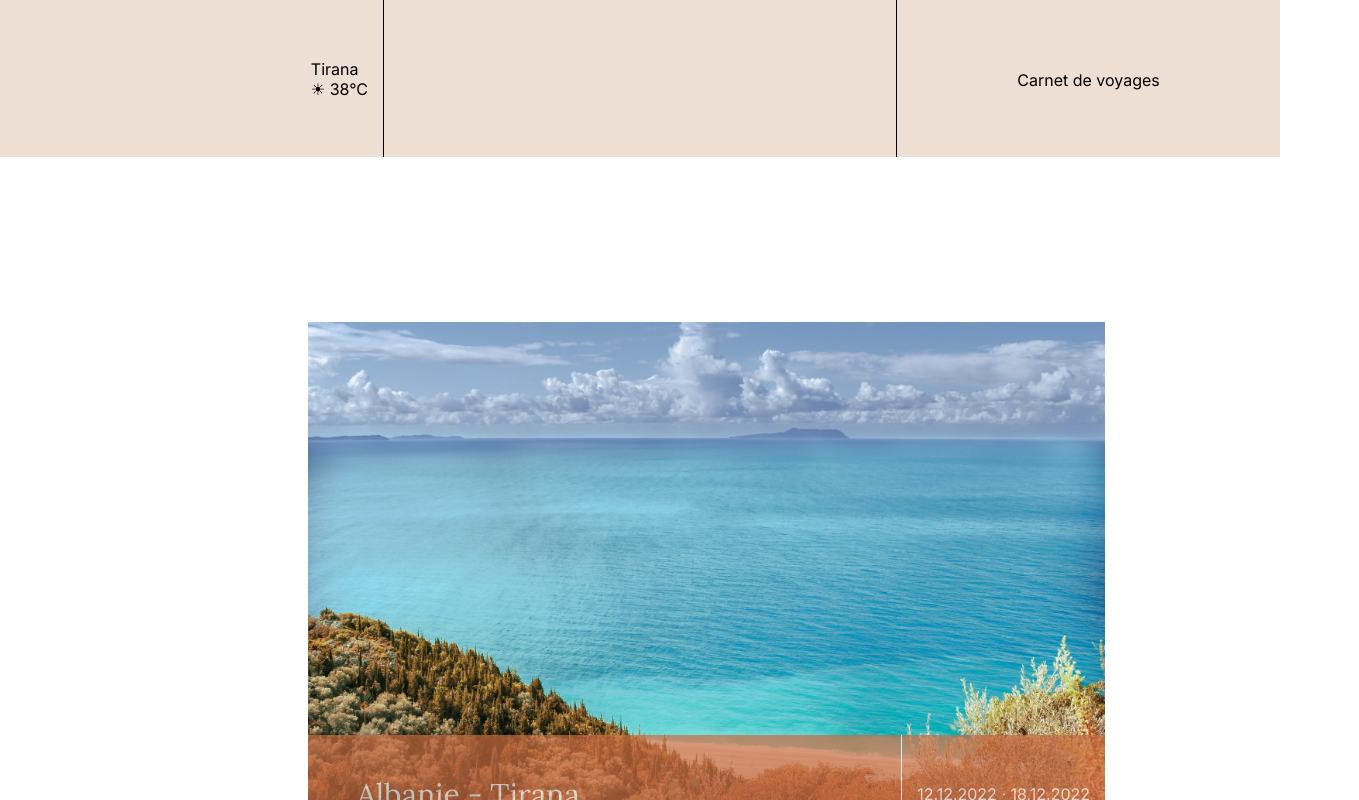
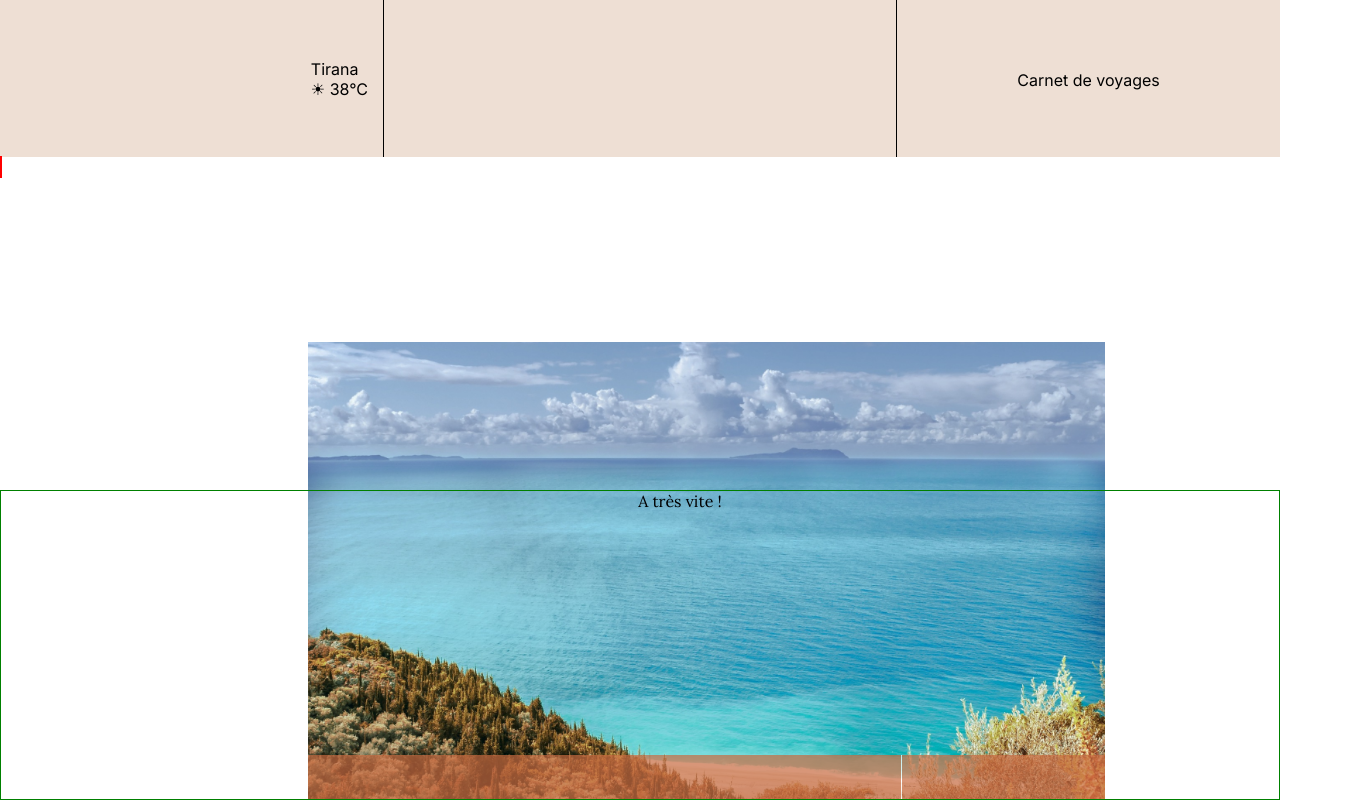
Before and after one commit to cpoiny/Blog-voyage2, an Angular app: page / in a window 1280 px wide. Shown: the top 800 px of the page, 1359 px wide, since content can reach past the window. Built offline with nearby package versions, Linux system fonts and the light colour scheme.

Commit message:
creation du footer mais ne se met pas ou je veux

```diff
--- a/src/app/app.component.css
+++ b/src/app/app.component.css
@@ -1,3 +1,17 @@
 main {
     width: 100%;
+    position: relative;
+    height : 100%;
+
 }
+
+app-footer{
+    position: absolute;
+    bottom: 0;
+    width: 100%;
+    border: green solid 1px;
+
+}
+router-outlet{
+    border: solid 1px red;
+}
--- a/src/app/app.component.html
+++ b/src/app/app.component.html
@@ -1,3 +1,9 @@
- <app-header></app-header>
+<app-header></app-header>
 
- <router-outlet></router-outlet>
+<main>
+
+    <router-outlet></router-outlet>
+
+</main>
+
+<app-footer></app-footer>
--- a/src/app/app.module.ts
+++ b/src/app/app.module.ts
@@ -8,6 +8,7 @@ import { ArticleComponent } from './pages/article/article.component';
 import { HeaderComponent } from './components/header/header.component';
 import { AutresVoyagesComponent } from './components/autres-voyages/autres-voyages.component';
 import { DernierArticleComponent } from './components/dernier-article/dernier-article.component';
+import { FooterComponent } from './components/footer/footer.component';
 
 @NgModule({
   declarations: [
@@ -16,7 +17,8 @@ import { DernierArticleComponent } from './components/dernier-article/dernier-ar
     ArticleComponent,
     HeaderComponent,
     AutresVoyagesComponent,
-    DernierArticleComponent
+    DernierArticleComponent,
+    FooterComponent
   ],
   imports: [
     BrowserModule,
--- /dev/null
+++ b/src/app/components/footer/footer.component.css
@@ -0,0 +1,7 @@
+p {
+    min-width : 1358px;
+    min-height : 308px;
+    font-family: 'Lora', serif;
+    font-family: 24px;
+    text-align : center;
+}
--- /dev/null
+++ b/src/app/components/footer/footer.component.html
@@ -0,0 +1 @@
+<p>A très vite !</p>
--- a/src/styles.css
+++ b/src/styles.css
@@ -7,6 +7,9 @@
     font-family: 'Inter', serif;
     color:#000;
 }
+
+
+
 
 :root {
  --orange :#C96B41;
```
Also changed, not shown: src/app/components/footer/footer.component.ts (added, +10 -0 lines), 1 other file (tests, documents, lock files or other folders).
